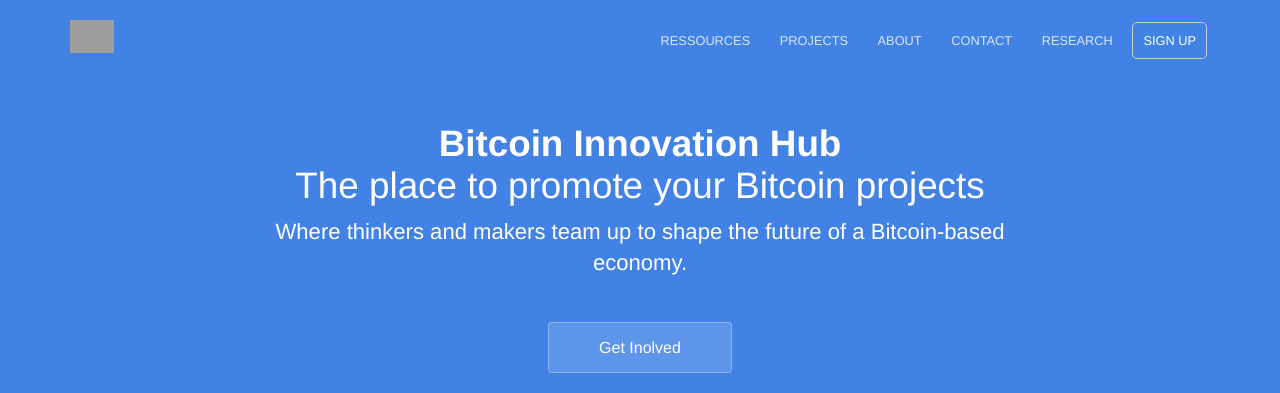
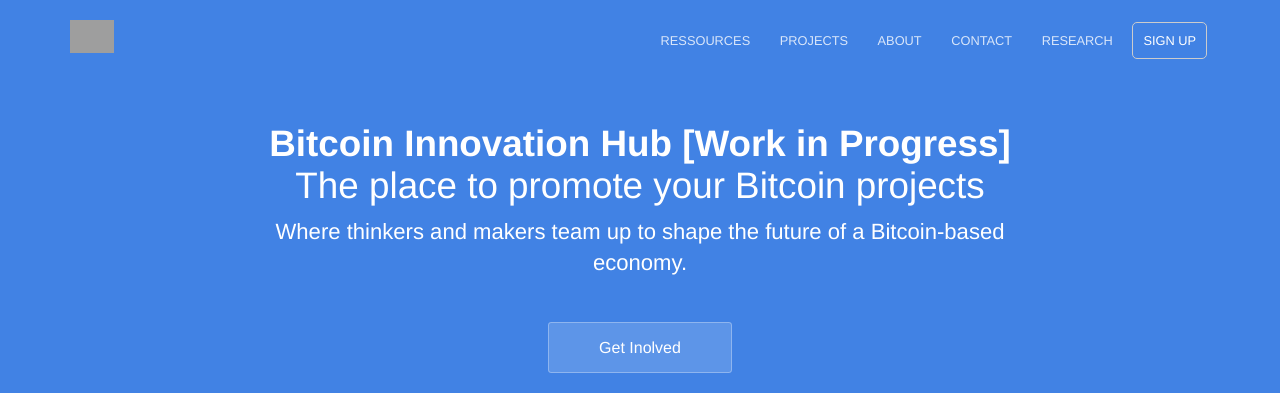
Before and after one commit to Bitcoin-InnovationHub/home, a Jekyll site: the page built from index.html, in a window 1280 px wide and 900 px high, cut to the strip 0-393 px from the top of the window. Built offline with Jekyll 4.4.1, drawn with Linux system fonts in a browser that asks for light colours; grey boxes are pictures that could not be loaded.

Commit message:
Update index.html

```diff
--- a/index.html
+++ b/index.html
@@ -4,7 +4,7 @@ description: The place to promote your Bitcoin projects
 ---
 <section class="hero">
 	<div class="text-container">
-		<h1 class="editable"><strong>Bitcoin Innovation Hub</strong></h1>
+		<h1 class="editable"><strong>Bitcoin Innovation Hub [Work in Progress]</strong></h1>
 
 		<h1 class="editable">The place to promote your Bitcoin projects</h1>
 		<p class="subtext editable">Where thinkers and makers team up to shape the future of a Bitcoin-based economy.</p>
```
